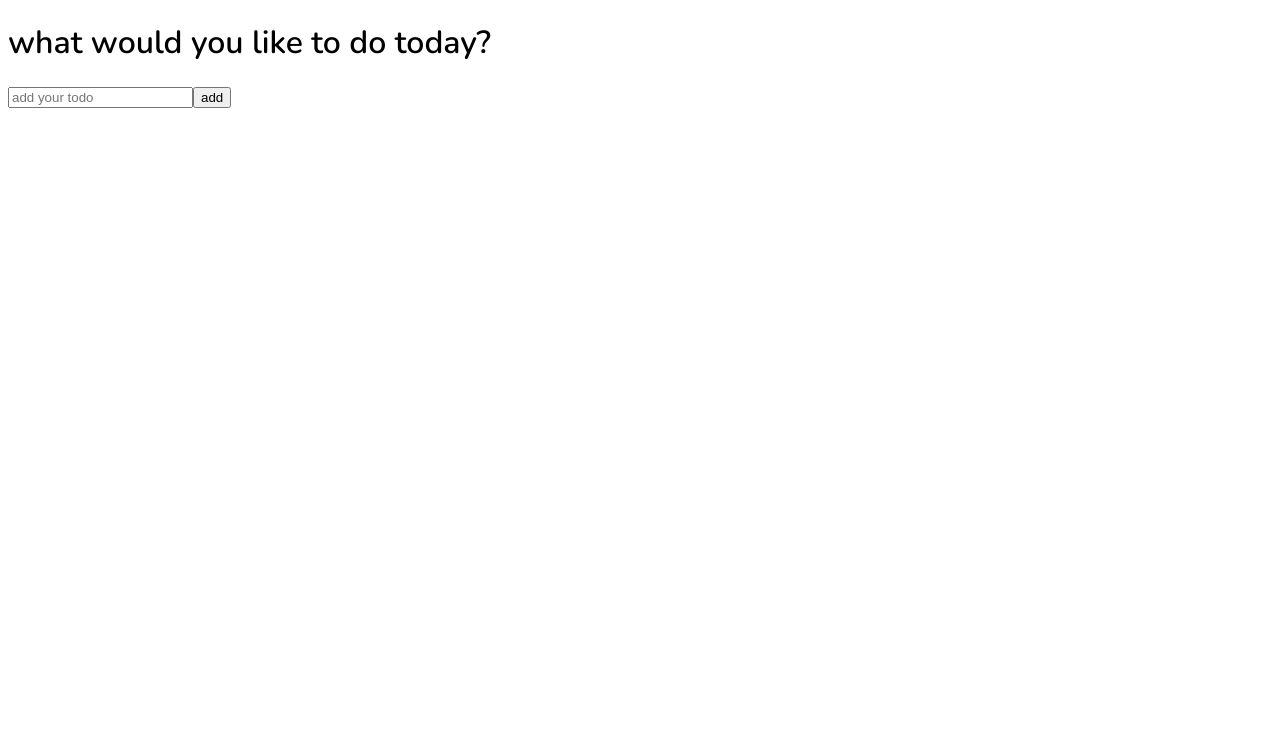
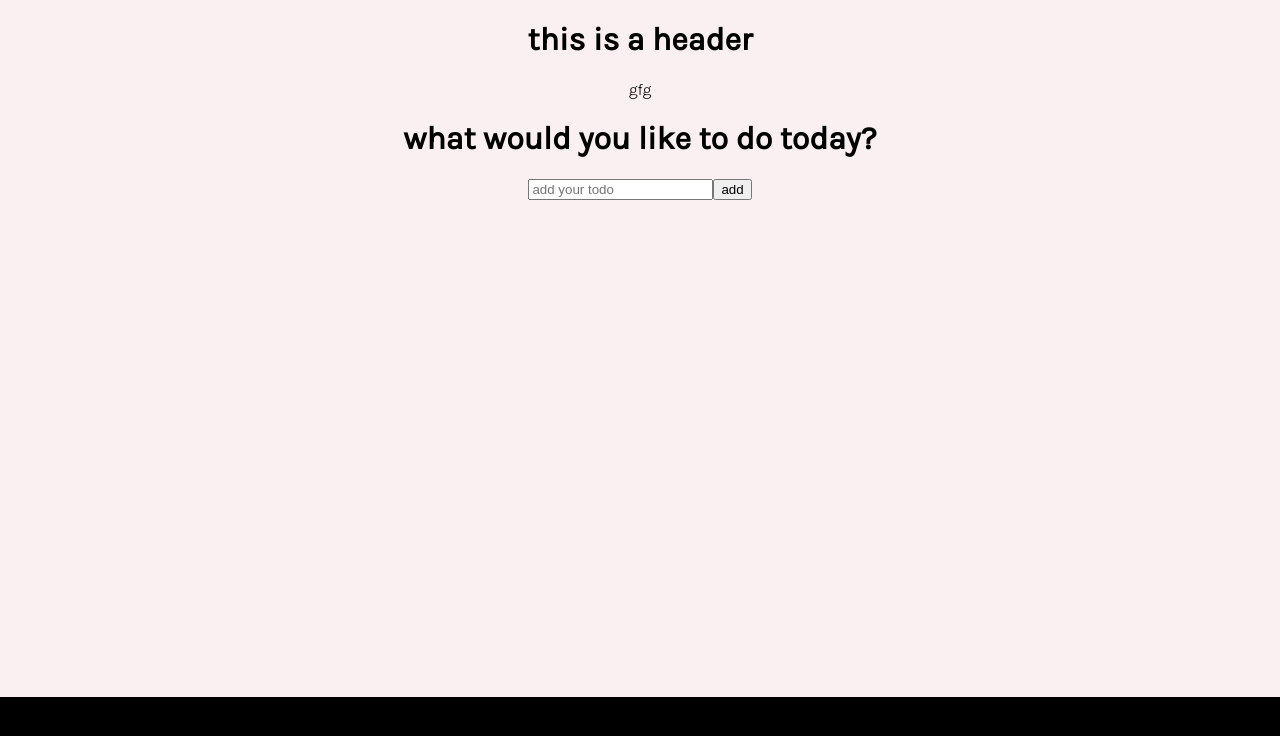
Before and after one commit to dannyvsm/todo-app, a React (Create React App) app: page / in a window 1280 px wide. Shown: the top 736 px of the page. Built offline with nearby package versions, Linux system fonts and the light colour scheme.

Commit message:
file setup, basic styling added, installed axios for fetch

```diff
--- a/package.json
+++ b/package.json
@@ -7,6 +7,7 @@
     "@testing-library/jest-dom": "^5.14.1",
     "@testing-library/react": "^11.2.7",
     "@testing-library/user-event": "^12.8.3",
+    "axios": "^0.24.0",
     "gh-pages": "^3.2.3",
     "react": "^17.0.2",
     "react-dom": "^17.0.2",
--- a/src/App.css
+++ b/src/App.css
@@ -1,5 +1,17 @@
-@import url('https://fonts.googleapis.com/css2?family=Nunito:wght@400;600&display=swap');
+@import url("https://fonts.googleapis.com/css2?family=Karla:wght@300;400&family=Rubik&display=swap");
+
+:root {
+  --light: #faf0f1;
+  --dark: #373e40;
+  --primary: #488286;
+  --secondary: #305252;
+  --main-font: "Karla", sans-serif;
+  --second-font: "Rubik", sans-serif;
+}
 
 body {
-    font-family: 'Nunito', sans-serif
+  font-family: var(--main-font);
+  font-weight: 300;
+  background-color: #faf0f1;
+  text-align: center;
 }
--- a/src/App.js
+++ b/src/App.js
@@ -1,11 +1,33 @@
+import { useState } from 'react';
 import './App.css';
+// import axios from 'axios';
+import Footer from './components/footer/Footer';
+import Header from './components/header/Header';
 import TodoList from './components/TodoList';
+// import Images from './components/Images';
 
-function App() {
+const App = () => {
+
+  // const [images, setImages] = useState([]);
+
+  // const getImage = async() => {
+  //   const response = await axios.get('https://api.unsplash.com/photos/?client_id=plkPZy-3O3hQeqll55ra21BfvmwcqL8V27yZm3V09tg');
+  //   const data = await response.data;
+  //   setImages(data)
+  // }
+
   return (
     <div className="todo-app">
+      <Header />
+      <TodoList />
+      <Footer />
+      {/* <button className="btn" onClick={getImage}>Click for a pic</button>
+      <div className="photos">
+        {images.length > 0 && (
+          <Images images={images}/>
+        )}
+      </div> */}
 
-      <TodoList />
     </div>
   );
 }
--- a/src/components/ToDo.js
+++ b/src/components/ToDo.js
@@ -1,6 +1,7 @@
 import React, { useState } from 'react'
 import { RiDeleteBack2Line } from 'react-icons/ri'
 import { FiEdit2 } from 'react-icons/fi'
+import './todo.css'
 
 function Todo({todos, completeTodo, removeTodo}) {
     // const [edit, setEdit] = useState({
--- a/src/components/ToDoForm.js
+++ b/src/components/ToDoForm.js
@@ -1,4 +1,5 @@
-import React, {useState} from 'react'
+import React, { useState } from 'react'
+import './todoform.css'
 
 function TodoForm(props) {
     const [input, setInput] = useState('')
--- a/src/components/ToDoList.js
+++ b/src/components/ToDoList.js
@@ -1,6 +1,7 @@
 import React, { useState } from 'react'
 import TodoForm from './TodoForm'
 import Todo from './Todo'
+import './todolist.css'
 
 function TodoList() {
     const [todos, setTodos] = useState([]);
@@ -34,7 +35,7 @@ function TodoList() {
 
 
     return (
-        <div>
+        <div class="list">
             <h1>what would you like to do today?
             </h1>
             <TodoForm onSubmit={addTodo} />
--- /dev/null
+++ b/src/components/footer/Footer.js
@@ -0,0 +1,16 @@
+import React from 'react'
+import './footer.css'
+
+function Footer() {
+    return (
+        <div class="footer">
+            <div class="footer-items">
+                <p>what the</p>
+                <h2>what</h2>
+            </div>
+
+        </div>
+    )
+}
+
+export default Footer
--- /dev/null
+++ b/src/components/footer/footer.css
@@ -0,0 +1,9 @@
+.footer {
+  background-color: black;
+  position: absolute;
+  left: 0;
+  right: 0;
+  bottom: 0;
+  margin: 0;
+  padding: 0;
+}
--- /dev/null
+++ b/src/components/header/Header.js
@@ -0,0 +1,14 @@
+import React from 'react'
+import './header.css'
+
+function Header() {
+    return (
+        <div class="head">
+            <h1>this is a header</h1>
+            <p>gfg</p>
+
+        </div>
+    )
+}
+
+export default Header
--- /dev/null
+++ b/src/components/header/header.css
@@ -0,0 +1,3 @@
+.head {
+  width: 100%;
+}
--- /dev/null
+++ b/src/components/todolist.css
@@ -0,0 +1,3 @@
+.list {
+    font-family: var(--main-font);
+}
```
Also changed, not shown: src/components/todoform.css (added), 1 other file (tests, documents, lock files or other folders).
